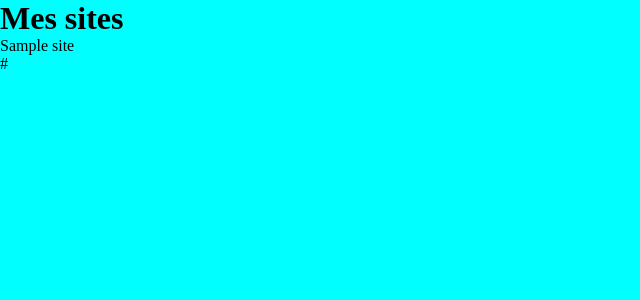
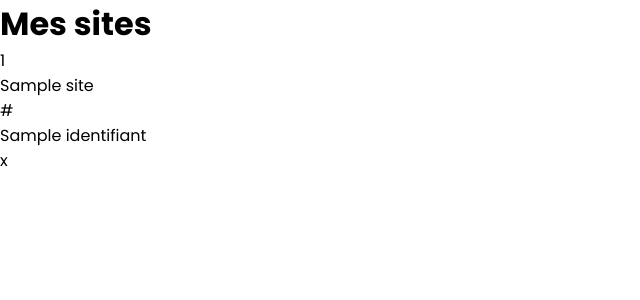
Before and after one commit to Drazz34/b3-c1-django-RICHARD-RAHMOUNE-VERLYCK-VILLAC, a Django app: template app_password_manager/templates/index.html in a window 1280 px wide. Shown: the top 300 px of the page, without its empty margins (0-640 px from the left). Run offline with Django 3.2, Linux system fonts and the light colour scheme; the template is opened without the code that fills it: most values are stand-ins (such as "Sample title", 1, 10 or a date in 2020).

Commit message:
Ajout de balises div (container et liste) dans index.html

```diff
--- a/app_password_manager/static/app_password_manager/css/style.css
+++ b/app_password_manager/static/app_password_manager/css/style.css
@@ -1,3 +1,5 @@
+@import url('https://fonts.googleapis.com/css2?family=Poppins:wght@300;400;500;600;700&display=swap');
+
 * {
     margin: 0;
     padding: 0;
@@ -5,5 +7,5 @@
 }
 
 body {
-    background-color: aqua;
+    font-family: 'Poppins', cursive, sans-serif;
 }
--- a/app_password_manager/templates/index.html
+++ b/app_password_manager/templates/index.html
@@ -13,14 +13,20 @@
 
 <body>
 
+    <div class="container">
         <h1>Mes sites</h1>
-
+        <div class="liste">
             <ul>
                 {% for site in sites %}
+                <li>{{ site.id }}</li>
                 <li>{{ site.nom }}</li>
                 <li>{{ site.url }}</li>
+                <li>{{ site.identifiant }}</li>
+                <li>{{ site.mot_de_passe }}</li>
                 {% endfor %}
             </ul>
+        </div>
+    </div>
 
 </body>
 
```
Lines whose indentation alone changed are shown as unchanged.
